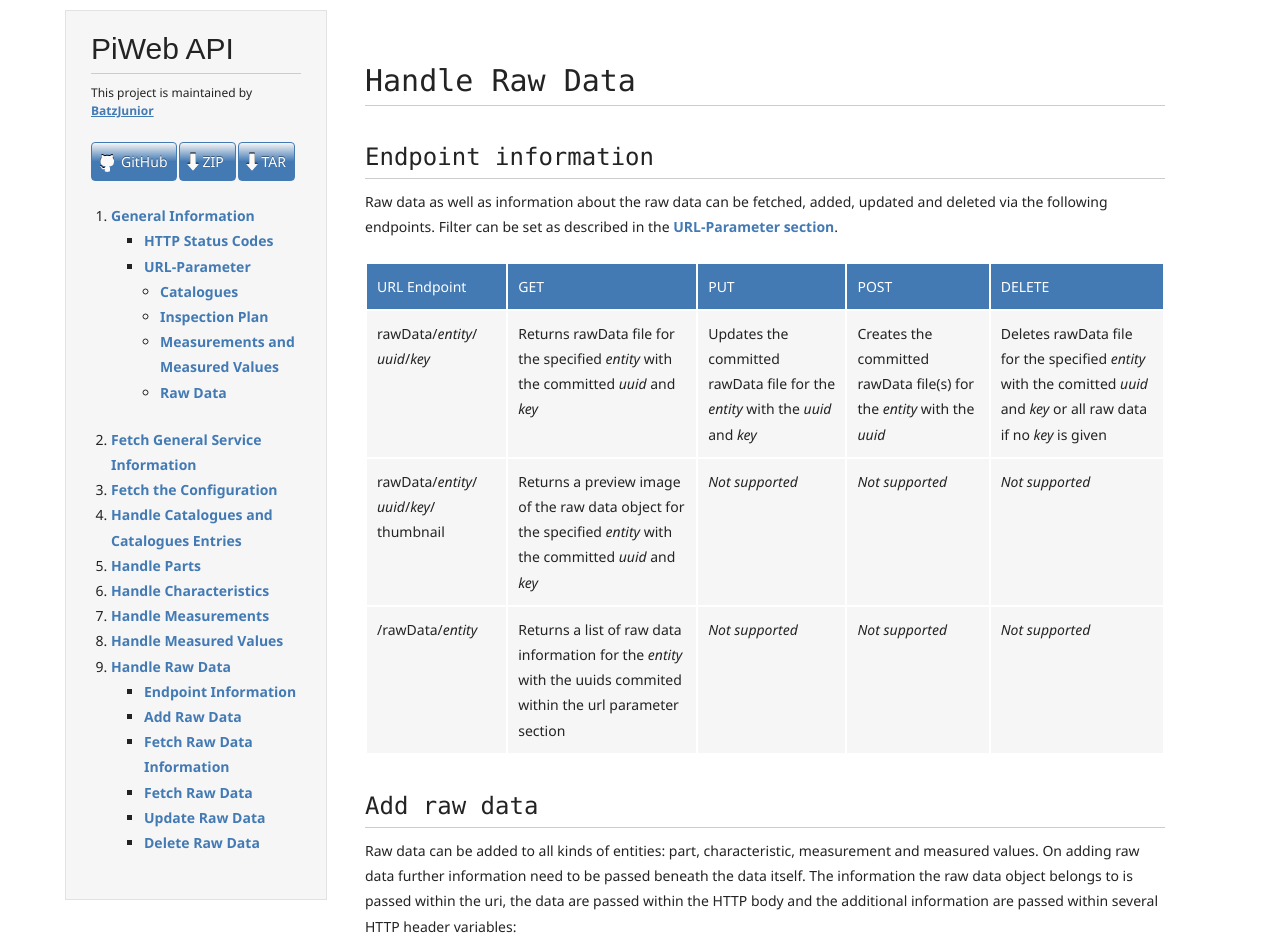
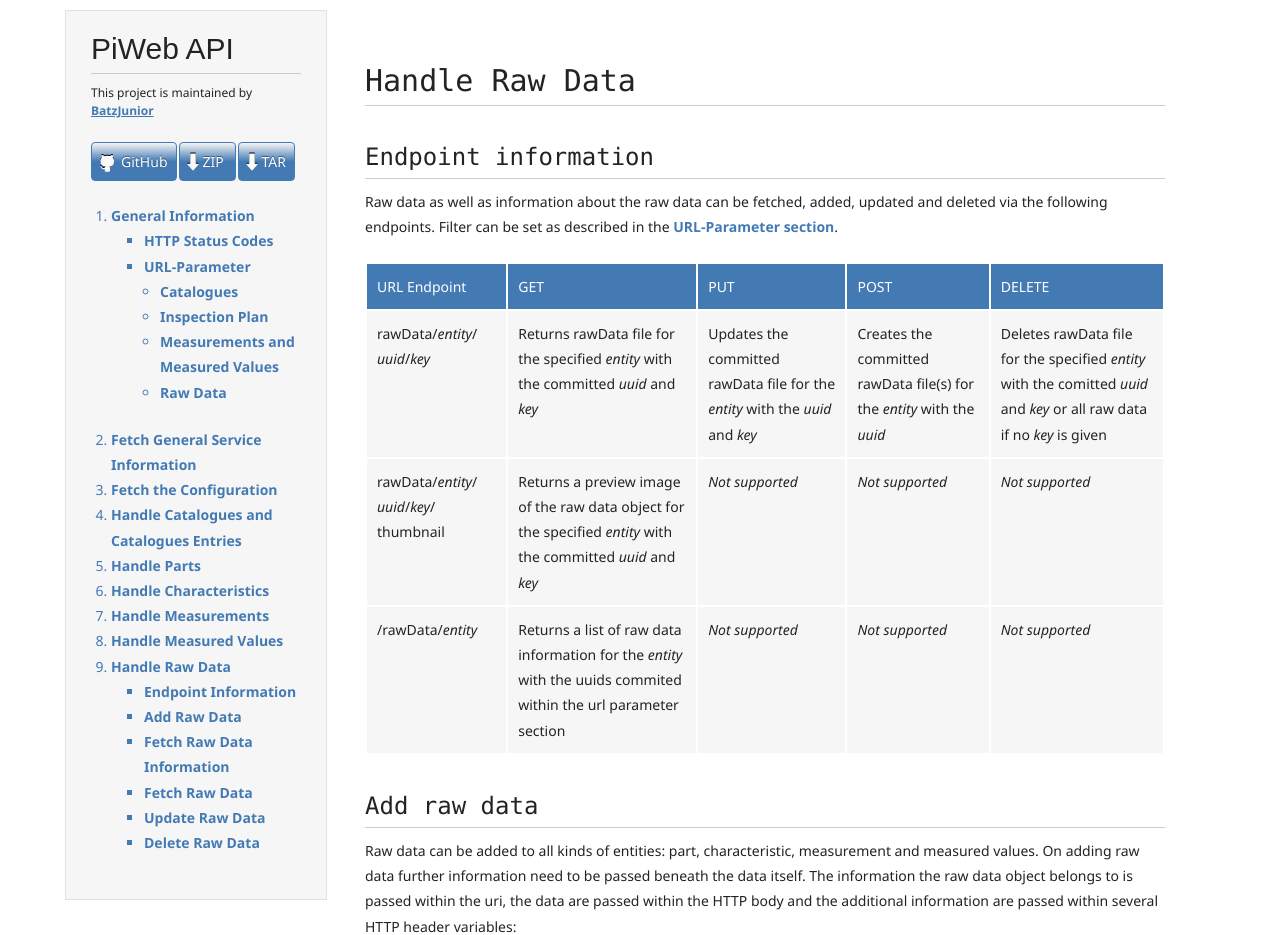
Before and after one commit to BatzJunior/testrepo, a Jekyll site: the page built from Handle-Raw-Data.md, in a window 1280 px wide and 1400 px high. Shown: the top 935 px of the window. Built offline with Jekyll 4.4.1, drawn with Linux system fonts in a browser that asks for light colours.

Commit message:
Update styles.css

```diff
--- a/stylesheets/styles.css
+++ b/stylesheets/styles.css
@@ -99,6 +99,7 @@ ul {
 ol {
   list-style: decimal;
   padding-left: 20px;
+  color: #437AB4;
 }
 
 blockquote {
```
